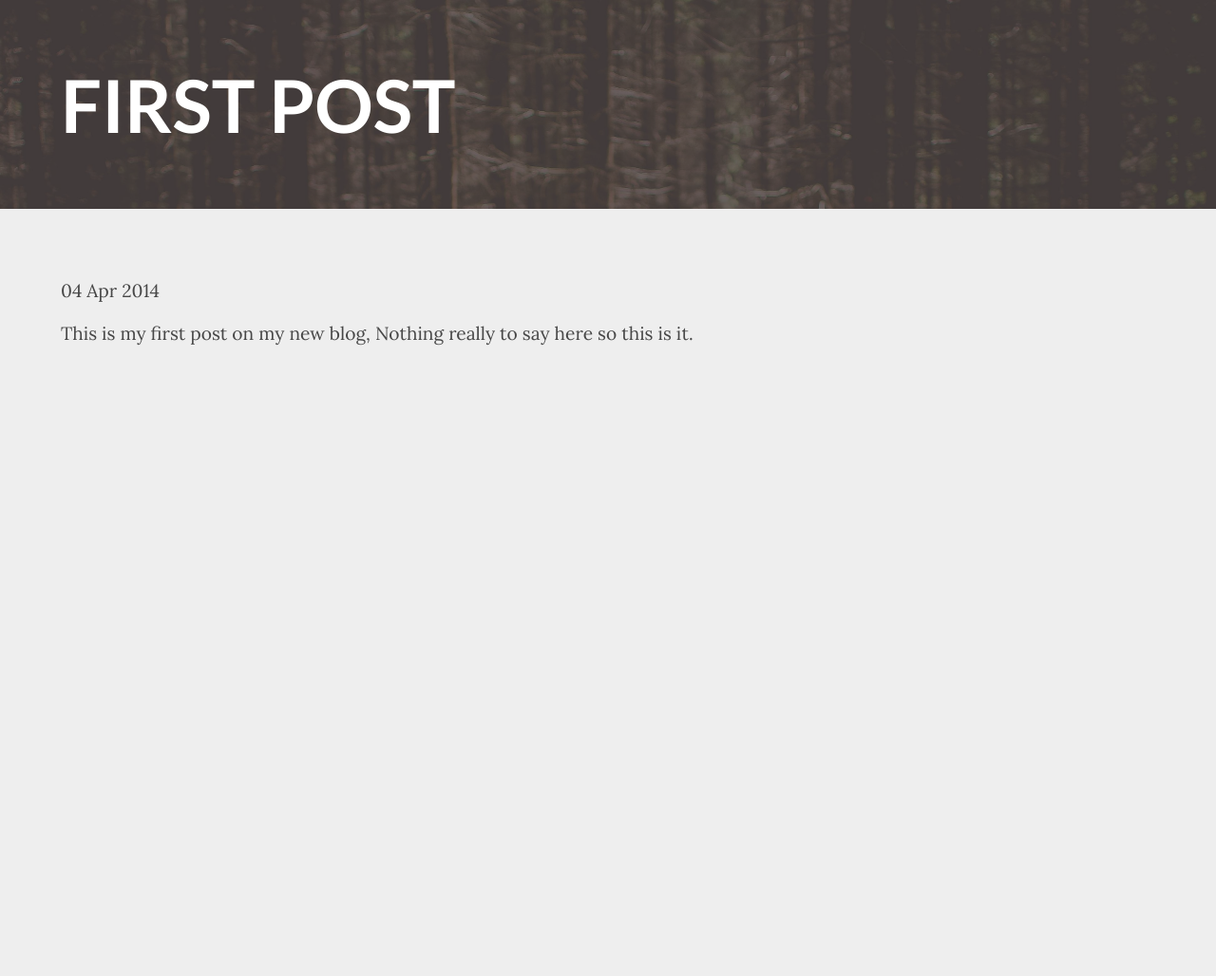
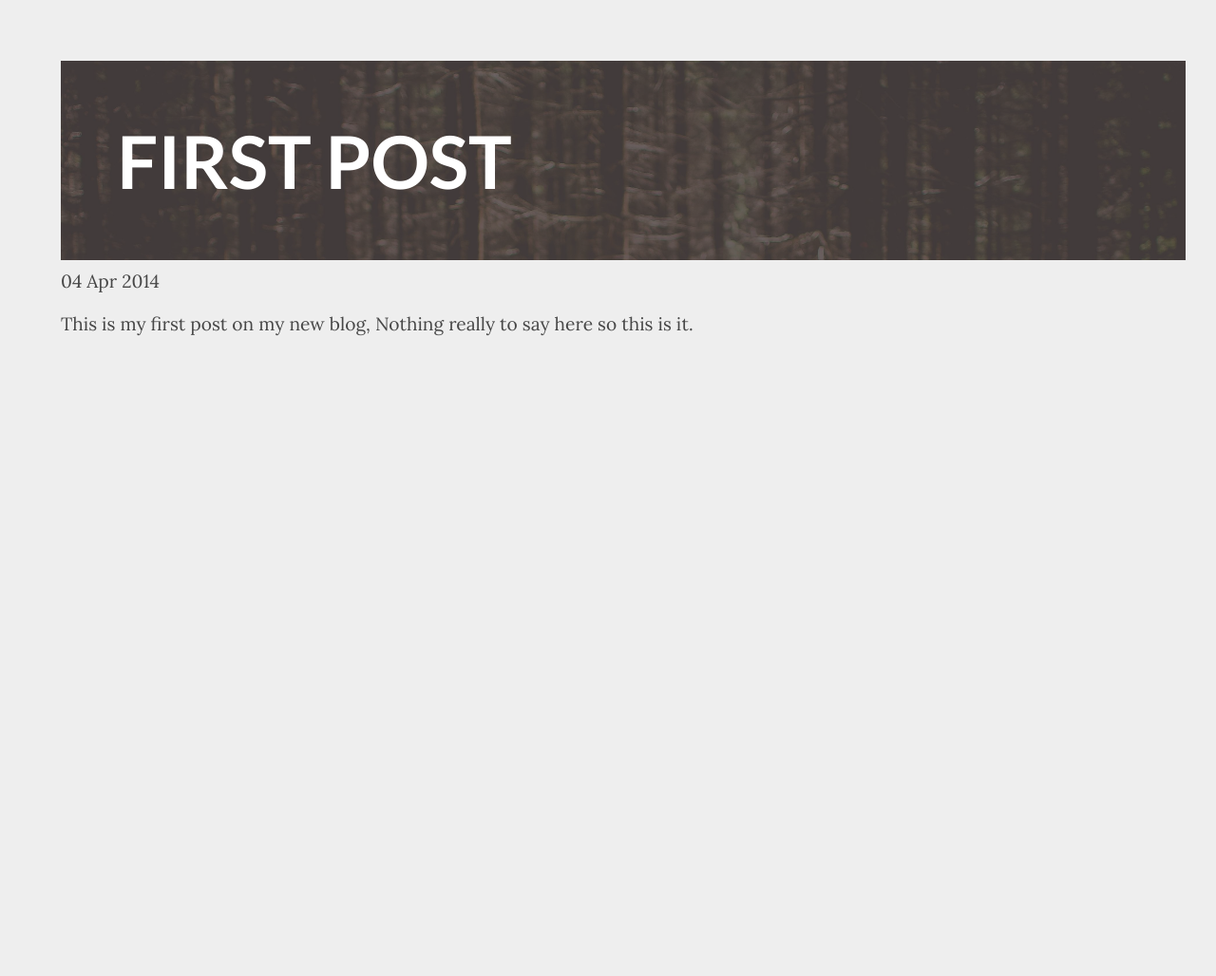
Before and after one commit to nightcry7/blog, a Jekyll site: the page built from _posts/2014-03-27-test.markdown, in a window 1280 px wide. Shown: the whole page at 95% size. Built offline with Jekyll 4.4.1, drawn with Linux system fonts in a browser that asks for light colours; Markdown is read by kramdown in place of the engine named in the settings; before the commit the page ends 900 px from its top, so only the background shows below that.

Commit message:
more posts

```diff
--- a/css/main.css
+++ b/css/main.css
@@ -87,18 +87,23 @@ font-size:24px;
   background-color: #eee;
   height: 100%;
 }
+
+.main.posthead{
+padding:5%;
+ max-width: 1184px;
+}
+
 .post{
 
   box-sizing:border-box;
-  padding:5%;
 
   overflow:hidden;
   font-size: 1.2rem;
     line-height: 2.8rem;
-  margin-bottom: 50px;
+/*  margin-bottom: 50px;*/
 
     font-family: 'Lora', serif;
-        max-width: 1184px;
+
 }
 
 #left{
```
